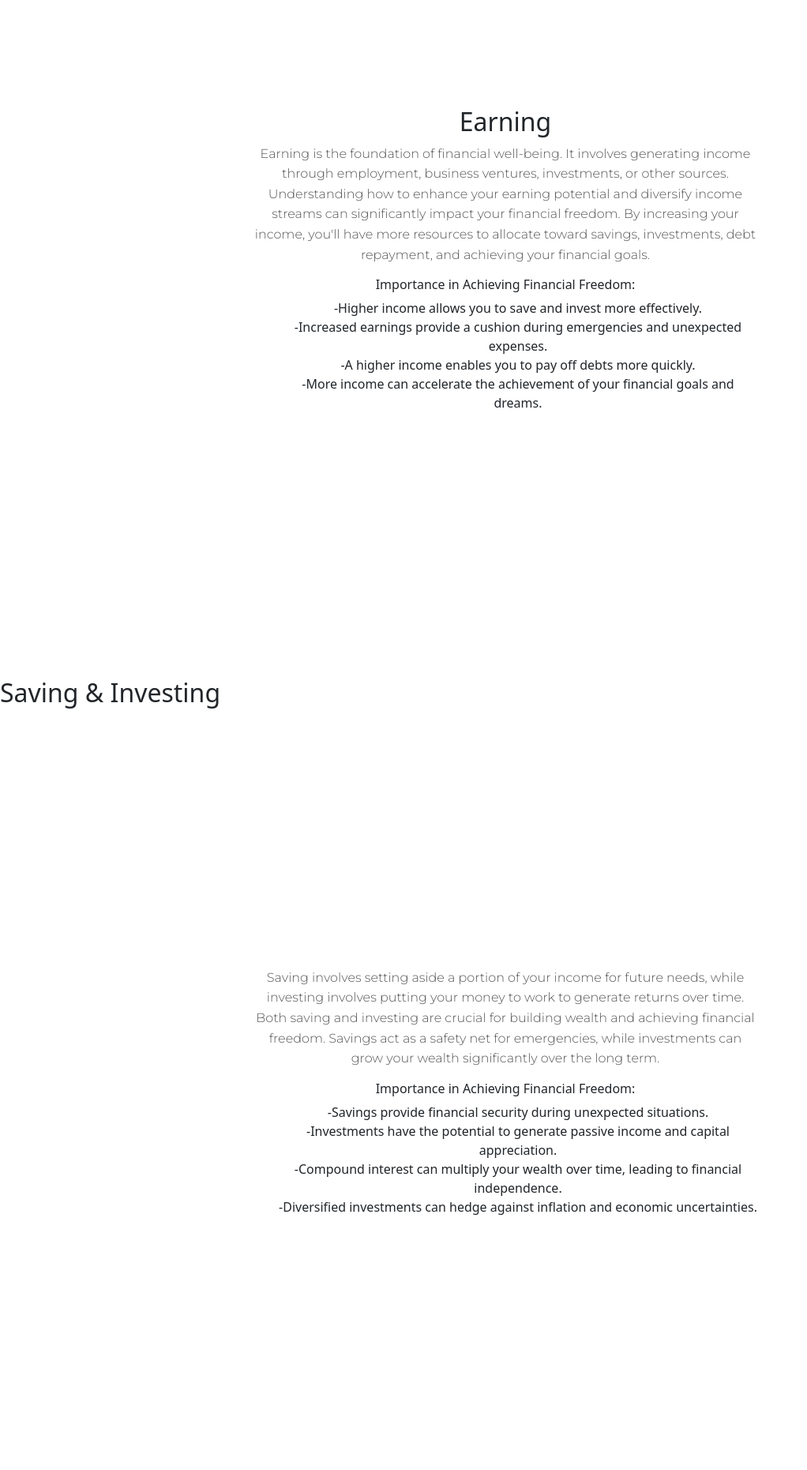
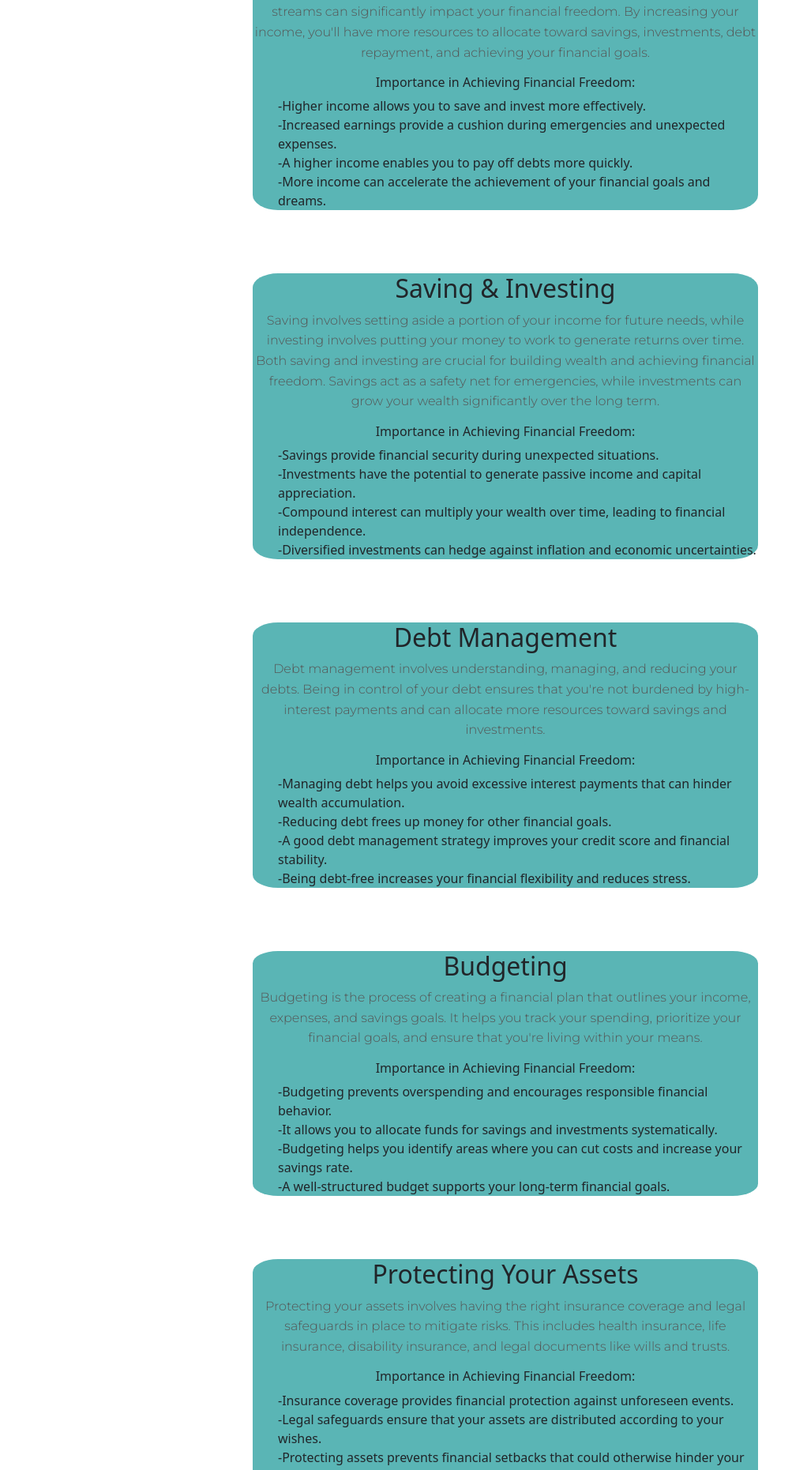
Before and after one commit to ssjulianr/capstone-final, a React (Create React App) app: page /finance in a window 1280 px wide. Shown: the part 1562-3423 px from the top of the page at 79% size, without its empty margins (0-1022 px from the left). Built offline with nearby package versions, Linux system fonts and the light colour scheme.

Commit message:
finance/css updates

```diff
--- a/src/components/QuizBody.js
+++ b/src/components/QuizBody.js
@@ -43,7 +43,7 @@ const QuizBody = () => {
                         </div>
                         <button
                             id="next-btn"
-                            className="btn"
+                            className="btttn"
                             onClick={handleNextButtonClick}
                         >
                             Next
@@ -54,7 +54,7 @@ const QuizBody = () => {
                         <h2>Your Score: {score} out of {questions.length}</h2>
                         <button
                             id="next-btn"
-                            className="btn"
+                            className="btttn"
                             onClick={() => {
                                 setCurrentQuestionIndex(0);
                                 setScore(0);
--- a/src/screens/Finance.jsx
+++ b/src/screens/Finance.jsx
@@ -28,6 +28,7 @@ const Finance = () =>{
             <section>
 
                     <article>
+                        <div className = 'fin'>
                             <h2>Earning</h2>
                                 <p>
                                 Earning is the foundation of financial well-being. It involves generating income through employment,
@@ -43,10 +44,14 @@ const Finance = () =>{
                                     <li>-A higher income enables you to pay off debts more quickly.</li>
                                     <li>-More income can accelerate the achievement of your financial goals and dreams.</li>
                                 </ol>
+                        </div>
+
                     </article>
 
+
+                    <article>
+                        <div className='fin'>
                             <h2>Saving & Investing</h2>
-                    <article>
                             <p>
                             Saving involves setting aside a portion of your income for future needs, while investing involves putting
                             your money to work to generate returns over time. Both saving and investing are crucial for building wealth
@@ -60,10 +65,13 @@ const Finance = () =>{
                                 <li>-Compound interest can multiply your wealth over time, leading to financial independence.</li>
                                 <li>-Diversified investments can hedge against inflation and economic uncertainties.</li>
                             </ol>
+                        </div>
                     </article>
 
+
+                    <article>
+                        <div className='fin'>
                         <h2>Debt Management</h2>
-                    <article>
                         <p>
                         Debt management involves understanding, managing, and reducing your debts. Being in control of your debt ensures
                         that you're not burdened by high-interest payments and can allocate more resources toward savings and investments.
@@ -75,10 +83,14 @@ const Finance = () =>{
                             <li>-A good debt management strategy improves your credit score and financial stability.</li>
                             <li>-Being debt-free increases your financial flexibility and reduces stress.</li>
                         </ol>
+                        </div>
+
                     </article>
 
+
+                    <article>
+                        <div className='fin'>
                         <h2>Budgeting</h2>
-                    <article>
                         <p>
                         Budgeting is the process of creating a financial plan that outlines your income, expenses, and savings goals.
                         It helps you track your spending, prioritize your financial goals, and ensure that you're living within your means.
@@ -90,10 +102,14 @@ const Finance = () =>{
                             <li>-Budgeting helps you identify areas where you can cut costs and increase your savings rate.</li>
                             <li>-A well-structured budget supports your long-term financial goals.</li>
                         </ol>
+                        </div>
+
                     </article>
 
+
+                    <article>
+                        <div className='fin'>
                         <h2>Protecting Your Assets</h2>
-                    <article>
                         <p>
                         Protecting your assets involves having the right insurance coverage and legal safeguards in place to mitigate risks.
                         This includes health insurance, life insurance, disability insurance, and legal documents like wills and trusts.
@@ -105,6 +121,8 @@ const Finance = () =>{
                             <li>-Protecting assets prevents financial setbacks that could otherwise hinder your progress toward financial freedom.</li>
                             <li>-It provides peace of mind and reduces potential financial burdens on you and your loved ones.</li>
                         </ol>
+                        </div>
+
                     </article>
             </section>
 
--- a/src/styles/Finance.css
+++ b/src/styles/Finance.css
@@ -44,6 +44,17 @@
 
   article{
     text-align: center;
-    padding:25%;
+    padding-left:25%;
+    padding-right: 25%;
+    padding-top: 5%;
+
 
   }
+  article li{
+    text-align: left;
+  }
+
+  .fin{
+    background-color: rgba(35, 156, 157, 0.75);
+    border-radius: 5%;
+  }
--- a/src/styles/Home.css
+++ b/src/styles/Home.css
@@ -138,7 +138,7 @@ small{
   color: #001E4D;
   font-weight: 600;
   }
-  .btn{
+  .btttn{
   background: #fff;
   color: #222;
   font-weight: 500;
@@ -151,11 +151,11 @@ small{
   cursor: pointer;
   transition: all 0.3s;
   }
-  .btn:hover:not([disabled]){
+  .btttn:hover:not([disabled]){
   background: #222;
   color: #fff;
   }
-  .btn:disabled{
+  .btttn:disabled{
   cursor: no-drop;
   }
   #next-btn{
```
Lines whose indentation alone changed are shown as unchanged.
